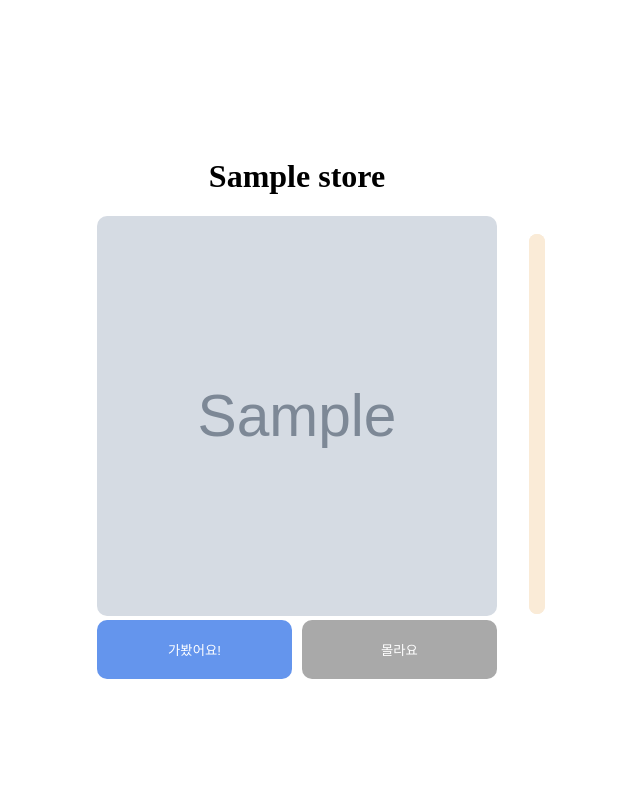
After one commit to KUCC-web/anam-poltergaist, a Django app: template templates/quiz/quiz.html in a window 1280 px wide. The commit adds this page. Shown: the whole page, without its empty margins (343-983 px from the left). Run offline with Django 3.2, Linux system fonts and the light colour scheme; the template is opened without the code that fills it: most values are stand-ins (such as "Sample title", 1, 10 or a date in 2020); grey boxes marked "Sample" are stand-in pictures.

Commit message:
Quiz 뷰, 템플릿 추가

```diff
--- a/quiz/static/quiz/common.css
+++ b/quiz/static/quiz/common.css
@@ -19,3 +19,18 @@ a, a:visited {
     -webkit-justify-content: center;
     justify-content: center;
 }
+
+.btn {
+    border: none;
+    border-radius: 10px;
+    width: 195px;
+    padding: 20px 0;
+    color: white;
+    cursor: pointer;
+}
+
+.store-img {
+    width: 400px;
+    height: 400px;
+    border-radius: 10px;
+}
--- a/quiz/static/quiz/index.css
+++ b/quiz/static/quiz/index.css
@@ -1,10 +1,7 @@
 
 #btn-start {
     width: 300px;
-    padding: 20px 0;
     margin: auto;
     background-color: cornflowerblue;
     text-align: center;
-    color: white;
-    border-radius: 10px;
 }
--- /dev/null
+++ b/quiz/static/quiz/quiz.css
@@ -0,0 +1,44 @@
+form {
+    font-size: 0;
+}
+
+progress {
+    background-color: antiquewhite;
+    width: 380px;
+    border-radius:10px;
+}
+
+progress::-webkit-progress-bar {
+  background-color: antiquewhite;
+  border-radius: 10px;
+  /*box-shadow: 0 2px 5px rgba(0, 0, 0, 0.25) inset;*/
+}
+progress::-webkit-progress-value {
+  background-color: lightgreen;
+  border-radius: 10px;
+  /*box-shadow: 0 2px 5px rgba(0, 0, 0, 0.25) inset;*/
+}
+
+.btn-positive {
+    background-color: cornflowerblue;
+    margin-right: 10px;
+}
+
+.btn-negative {
+    background-color: darkgray;
+}
+
+.quiz-progress {
+    position: absolute;
+    top: 200px;
+    left: 250px;
+    transform: rotate(-90deg);
+}
+
+.img-container {
+    position: relative;
+}
+
+.btn:focus {
+    outline: none
+}
--- a/quiz/urls.py
+++ b/quiz/urls.py
@@ -2,6 +2,8 @@ from django.urls import path
 
 from quiz import views
 
+app_name = 'quiz'
 urlpatterns = [
     path('', views.index, name='index'),
+    path('quiz/', views.quiz, name='quiz'),
 ]
--- a/templates/quiz/index.html
+++ b/templates/quiz/index.html
@@ -11,7 +11,7 @@
     <div id="container">
         <div>
             <h1 id="title">안암동 고인물 테스트</h1>
-            <a href=""><div id="btn-start">시작!</div></a>
+            <a href="{% url 'quiz:quiz' %}"><div id="btn-start" class="btn">시작!</div></a>
         </div>
     </div>
 </body>
--- /dev/null
+++ b/templates/quiz/quiz.html
@@ -0,0 +1,31 @@
+<!DOCTYPE html>
+<html lang="en">
+<head>
+    <meta charset="UTF-8">
+    <title>안암동 고인물 테스트</title>
+    {% load static %}
+    <link rel="stylesheet" href="{% static 'quiz/common.css' %}"/>
+    <link rel="stylesheet" href="{% static 'quiz/quiz.css' %}"/>
+</head>
+<body>
+    <div id="container">
+        <div>
+            <h1 class="title">{{ store.name }}</h1>
+            <div class="img-container">
+                <img class="store-img" src="{{ store.image_url }}"/>
+                <progress class="quiz-progress" value="{{ step }}" max="10"></progress>
+            </div>
+            {% if step != 10 %}
+                <form method="post" action="{% url 'quiz:quiz' %}">
+            {% else %}
+                <form method="post" action="{% url 'quiz:result' %}">
+            {% endif %}
+                {% csrf_token %}
+                <input type="submit" name="Y" value="가봤어요!" class="btn btn-positive"/>
+                <input type="submit" name="N" value="몰라요" class="btn btn-negative"/>
+            </form>
+
+        </div>
+    </div>
+</body>
+</html>
```
Also changed, not shown: quiz/views.py (+14 -1 lines), quiz/static/images/gohat.jpg (added).
